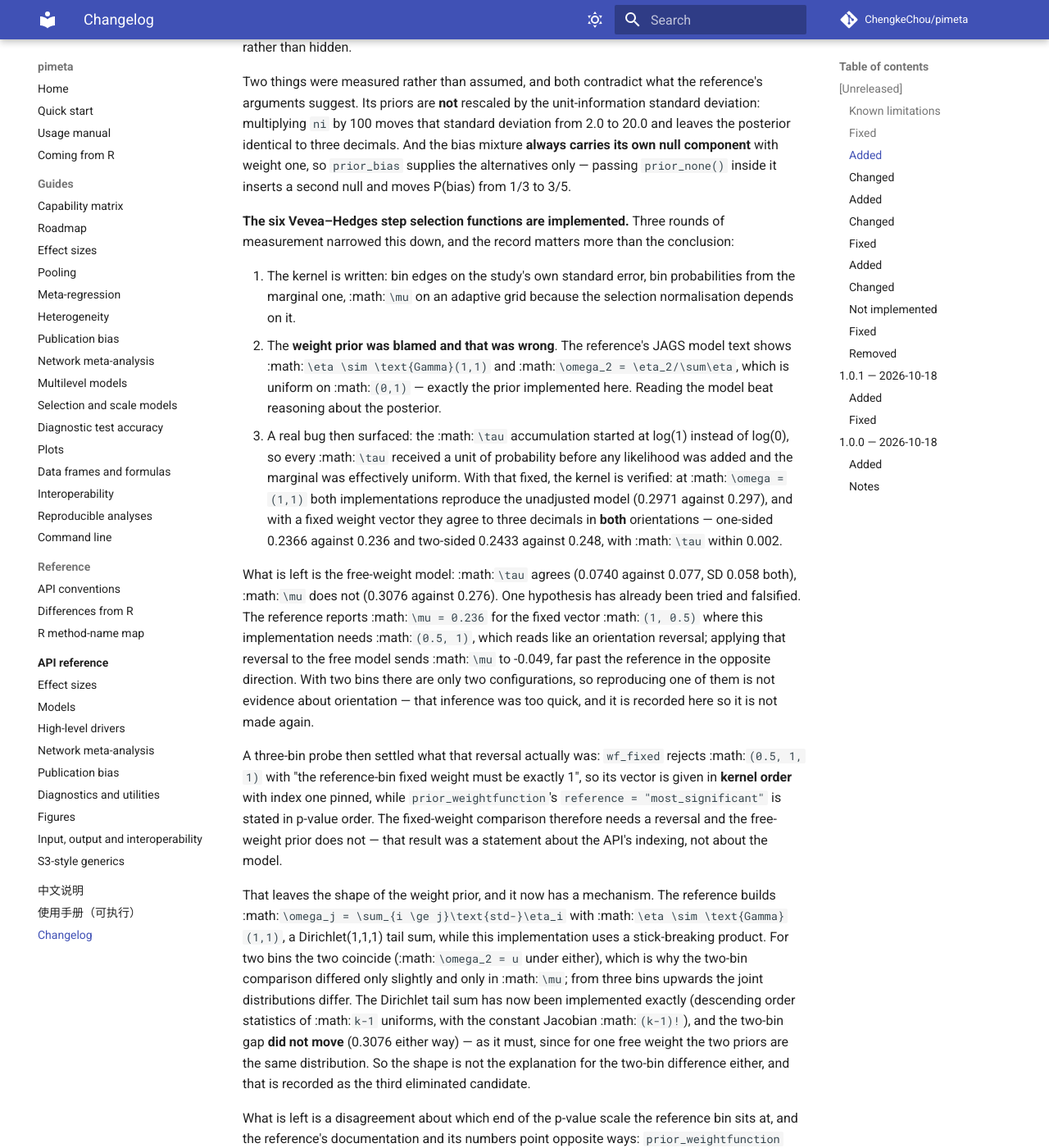
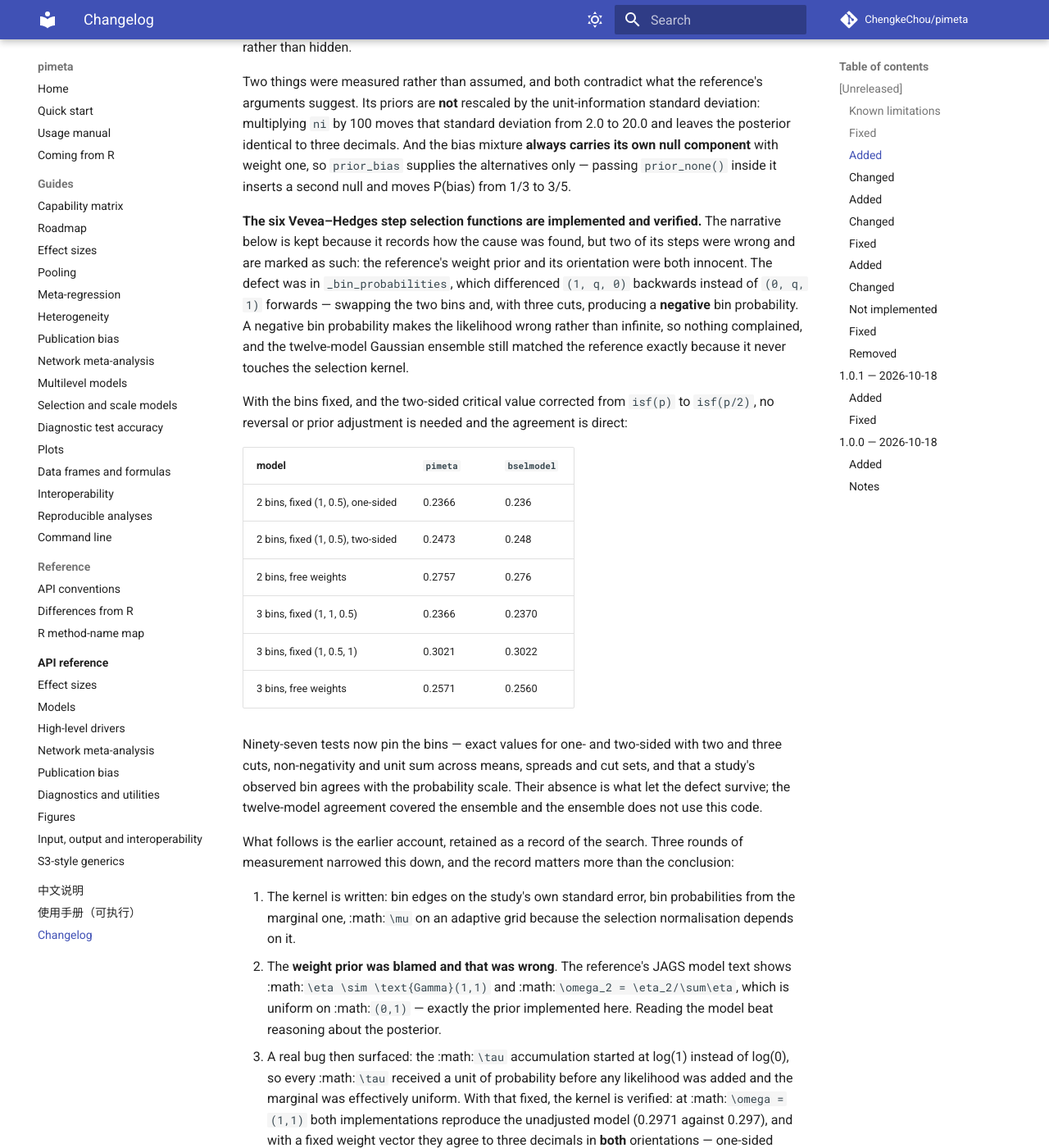
Before and after one commit to ChengkeChou/pimeta, an MkDocs documentation site: the page built from docs/changelog.md, in a window 1280 px wide and 1400 px high, scrolled down 3659 px. Shown: the whole window at 82% size. Built offline with MkDocs 1.6.1 and Material for MkDocs 9.7.7, drawn with Linux system fonts in a browser that asks for light colours; comment, search, counter and statistics services are not loaded.

```diff
--- a/docs/changelog.md
+++ b/docs/changelog.md
@@ -162,7 +162,38 @@
   `prior_none()` inside it inserts a second null and moves P(bias) from 1/3 to
   3/5.
 
-  **The six Vevea–Hedges step selection functions are implemented.** Three
+  **The six Vevea–Hedges step selection functions are implemented and
+  verified.** The narrative below is kept because it records how the cause was
+  found, but two of its steps were wrong and are marked as such: the reference's
+  weight prior and its orientation were both innocent. The defect was in
+  `_bin_probabilities`, which differenced `(1, q, 0)` backwards instead of
+  `(0, q, 1)` forwards — swapping the two bins and, with three cuts, producing a
+  **negative** bin probability. A negative bin probability makes the likelihood
+  wrong rather than infinite, so nothing complained, and the twelve-model
+  Gaussian ensemble still matched the reference exactly because it never touches
+  the selection kernel.
+
+  With the bins fixed, and the two-sided critical value corrected from
+  `isf(p)` to `isf(p/2)`, no reversal or prior adjustment is needed and the
+  agreement is direct:
+
+  | model | `pimeta` | `bselmodel` |
+  |---|---|---|
+  | 2 bins, fixed (1, 0.5), one-sided | 0.2366 | 0.236 |
+  | 2 bins, fixed (1, 0.5), two-sided | 0.2473 | 0.248 |
+  | 2 bins, free weights | 0.2757 | 0.276 |
+  | 3 bins, fixed (1, 1, 0.5) | 0.2366 | 0.2370 |
+  | 3 bins, fixed (1, 0.5, 1) | 0.3021 | 0.3022 |
+  | 3 bins, free weights | 0.2571 | 0.2560 |
+
+  Ninety-seven tests now pin the bins — exact values for one- and two-sided with
+  two and three cuts, non-negativity and unit sum across means, spreads and cut
+  sets, and that a study's observed bin agrees with the probability scale. Their
+  absence is what let the defect survive; the twelve-model agreement covered the
+  ensemble and the ensemble does not use this code.
+
+  What follows is the earlier account, retained as a record of the search.
+  Three
   rounds of measurement narrowed this down, and the record matters more than the
   conclusion:
 
```
Also changed, not shown: 2 other files.
